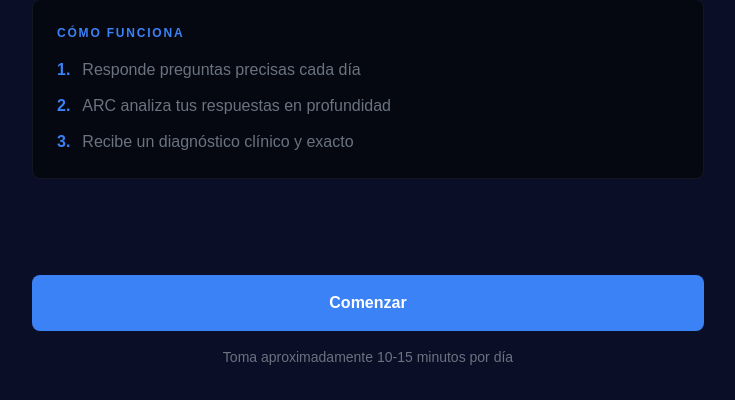
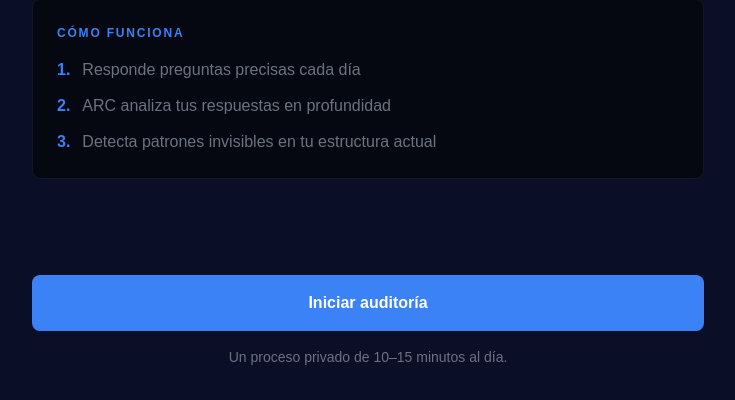
Before and after one commit to bienvenidoamentalengineering-cyber/internal-audit-system, a Next.js app: page / in a window 1280 px wide. Shown: the part 368-768 px from the top of the page, without its empty margins (272-1007 px from the left). Built offline with nearby package versions, Linux system fonts and the light colour scheme.

Commit message:
Change: Actualizar textos en página de inicio

```diff
--- a/app/page.tsx
+++ b/app/page.tsx
@@ -97,7 +97,7 @@
               </li>
               <li style={{ display: 'flex', gap: '0.75rem' }}>
                 <span style={{ color: '#3B82F6', fontWeight: 'bold', flexShrink: 0 }}>3.</span>
-                <span>Recibe un diagnóstico clínico y exacto</span>
+                <span>Detecta patrones invisibles en tu estructura actual</span>
               </li>
             </ul>
           </div>
@@ -131,14 +131,14 @@
               window.location.href = '/day/1';
             }}
           >
-            Comenzar
+            Iniciar auditoría
           </a>
           <p style={{
             fontSize: '0.875rem',
             color: '#6B7280',
             margin: 0,
           }}>
-            Toma aproximadamente 10-15 minutos por día
+            Un proceso privado de 10–15 minutos al día.
           </p>
         </div>
       </div>
```
